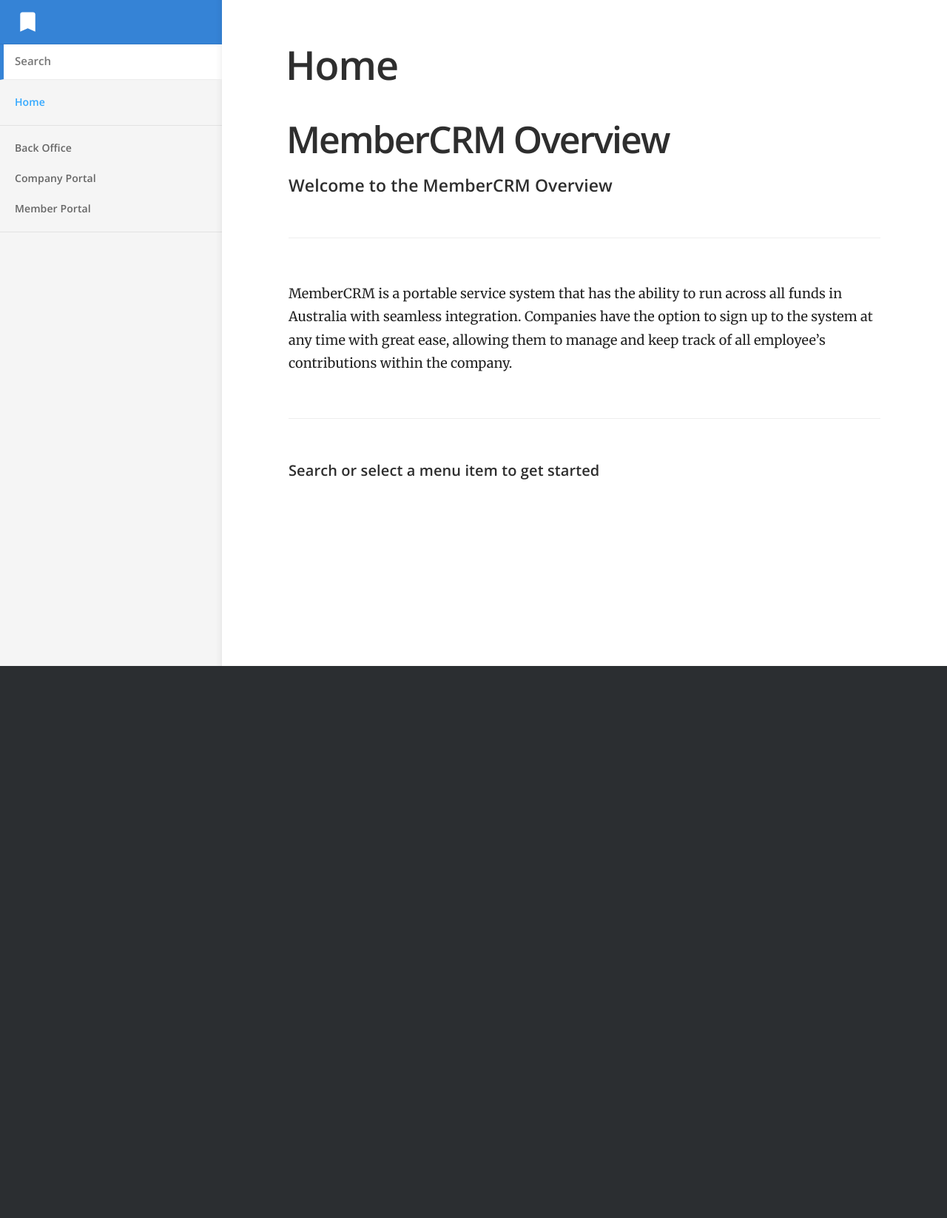
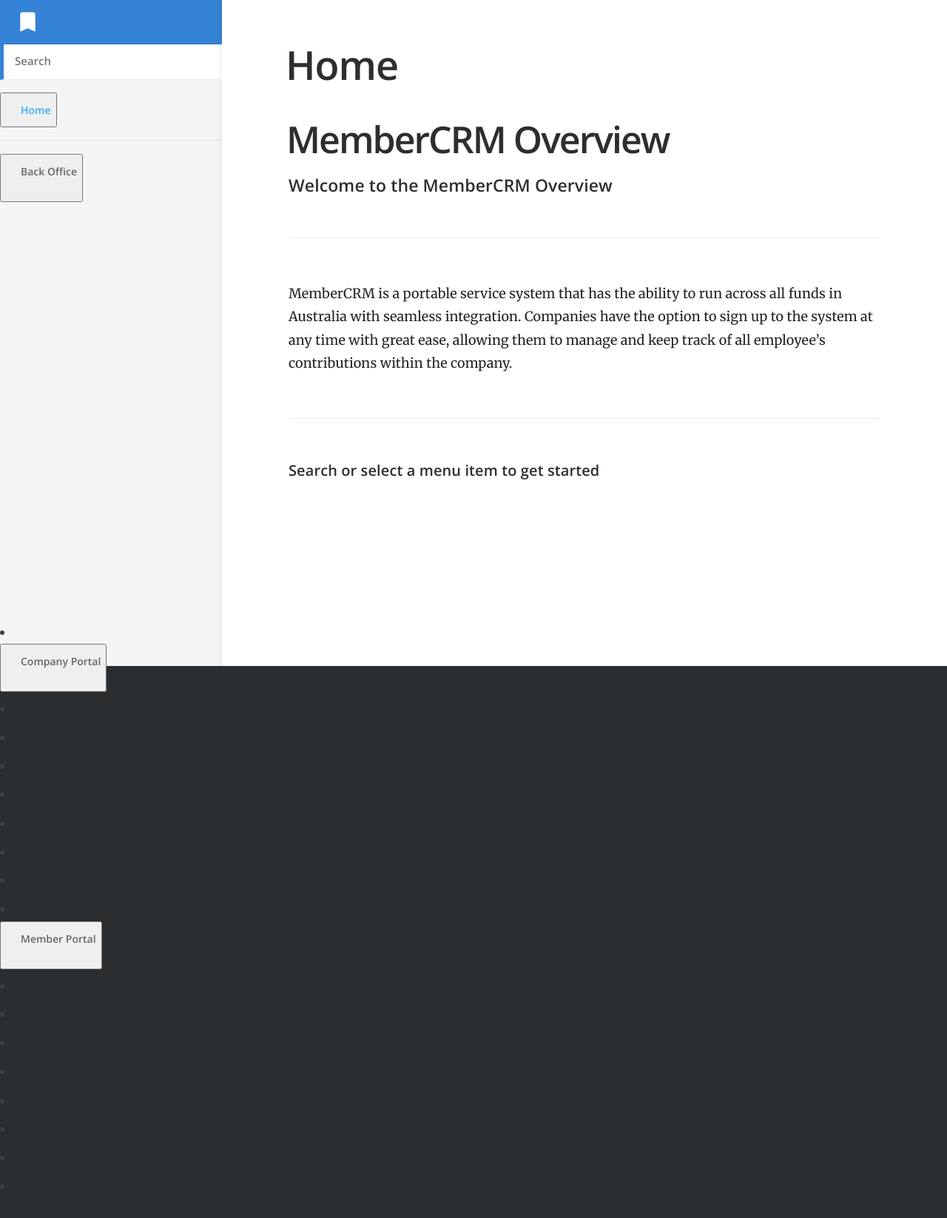
Before and after one commit to BJJohnston/Member, a Jekyll site: the page built from index.md, in a window 1280 px wide. Shown: the whole page at 74% size. Built offline with Jekyll 4.4.1, drawn with Linux system fonts in a browser that asks for light colours; before the commit the page ends 900 px from its top, so only the background shows below that.

Commit message:
Updated '_layouts/default.html' via CloudCannon

```diff
--- a/_layouts/default.html
+++ b/_layouts/default.html
@@ -39,24 +39,24 @@
 
 			<nav {% if site.show_full_navigation %}class="full-navigation"{% endif %}>
 				<ul>
-					<li class="nav-home top-level {% if page.url == '/' %}current{% endif %}">
+					<li><button onclick="myFunction()" class="nav-home top-level {% if page.url == '/' %}current{% endif %}">
 						{% assign home = site.html_pages | where: 'url', '/' | first %}
 						<a href="{{ site.baseurl }}/">{{ home.title }}</a>
-					</li>
+					</button></li>
 				</ul>
 
 				<ul>
 					{% assign grouped = site.docs | group_by: 'category' %}
 					{% for group in grouped %}
-						<li class="nav-home top-level {% if group.name == page.category %}current{% endif %}">
+						<li><button onclick="myFunction()" class="nav-home top-level {% if group.name == page.category %}current{% endif %}">
 							{% assign items = group.items | sort: 'order' %}
 							<a href="{{ site.baseurl }}{{ items.first.url }}">{{ group.name }}</a>
 							<ul>
 								{% for item in items %}
-									<li class="nav-item {% if item.url == page.url %}current{% endif %}"><a href="{{ site.baseurl }}{{ item.url }}">{{ item.title }}</a></li>
+								<li>	<button onclick="myFunction()" class="nav-item {% if item.url == page.url %}current{% endif %}"><a href="{{ site.baseurl }}{{ item.url }}">{{ item.title }}</a></button></li>
 								{% endfor %}
 							</ul>
-						</li>
+						</button></li>
 					{% endfor %}
 				</ul>
 
```
